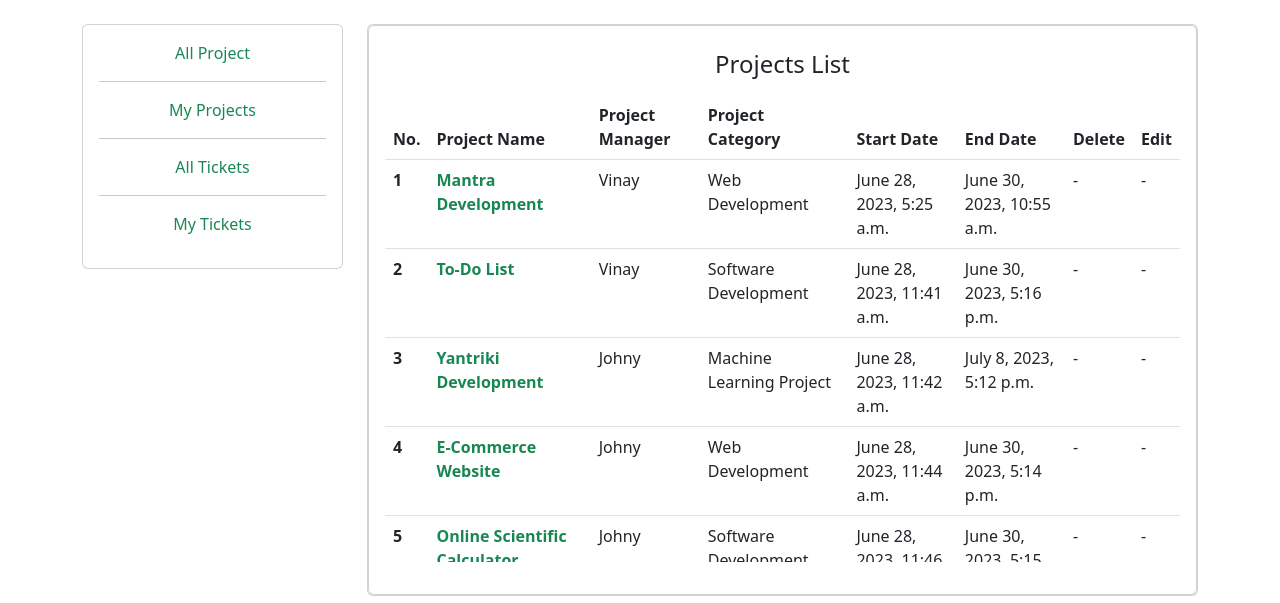
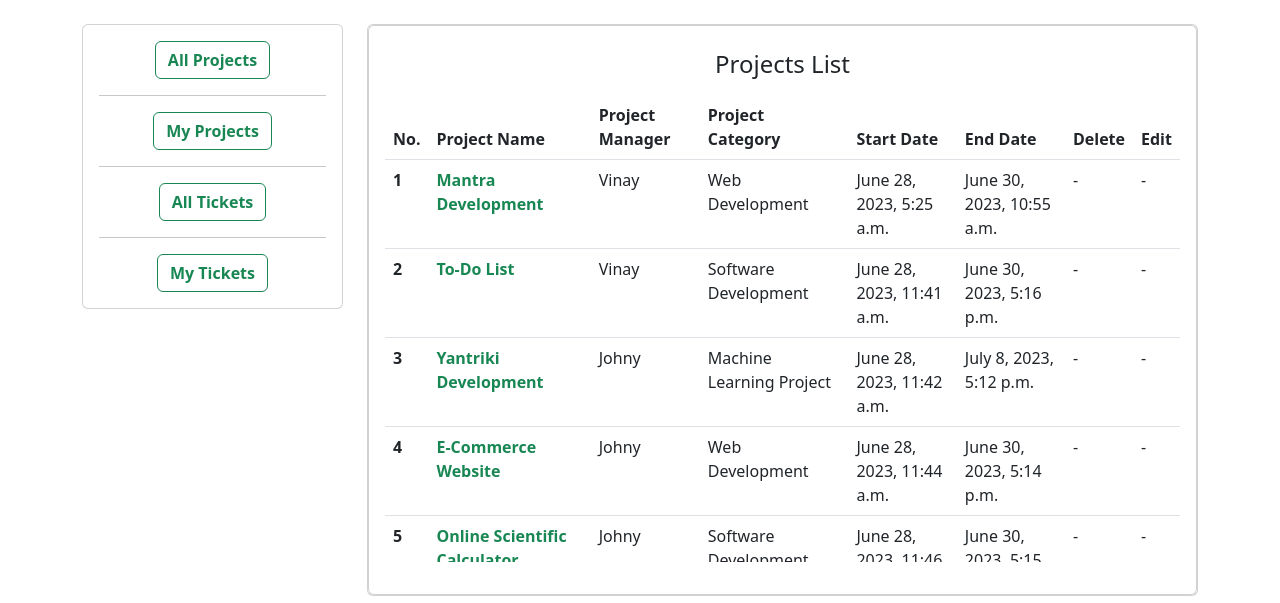
Before and after one commit to vinaycchndra/xIRA, a Django app: page /dashboard/ in a window 1280 px wide. Shown: the part 61-664 px from the top of the page. Run offline with Django 4.2, Linux system fonts and the light colour scheme; data comes from the database, SQL or seed files in the repository.

Commit message:
changed dashboard page

```diff
--- a/templates/landingPage.html
+++ b/templates/landingPage.html
@@ -5,17 +5,17 @@
  <div class="row">
     <div class="col-sm-3" style="">
       <div class="card">
-    <div class="card-body">
-      <a href="{% url 'dashboard' %}" class="text-success"  style="text-decoration: none"><p class="text-center">All Project</p></a>
+    <div class="card-body text-center">
+      <a href="{% url 'dashboard' %}" class="btn btn-outline-success"  style="text-decoration: none"><strong>All Projects</strong></a>
     <hr>
 
-      <a href="{% url 'dashboard' request.user.id %}" class="text-success"  style="text-decoration: none"><p class="text-center">My Projects</p></a>
+      <a href="{% url 'dashboard' request.user.id %}" class="btn btn-outline-success"  style="text-decoration: none"><strong>My Projects</strong></a>
 
     <hr>
-      <a href="#" class="text-success"  style="text-decoration: none"><p class="text-center">All Tickets</p></a>
+      <a href="#" class="btn btn-outline-success"  style="text-decoration: none"><strong>All Tickets</strong></a>
 
     <hr>
-      <a href="#" class="text-success"  style="text-decoration: none"><p class="text-center">My Tickets</p></a>
+      <a href="#" class="btn btn-outline-success"  style="text-decoration: none"><strong>My Tickets</strong></a>
     </div>
       </div>
 
```
